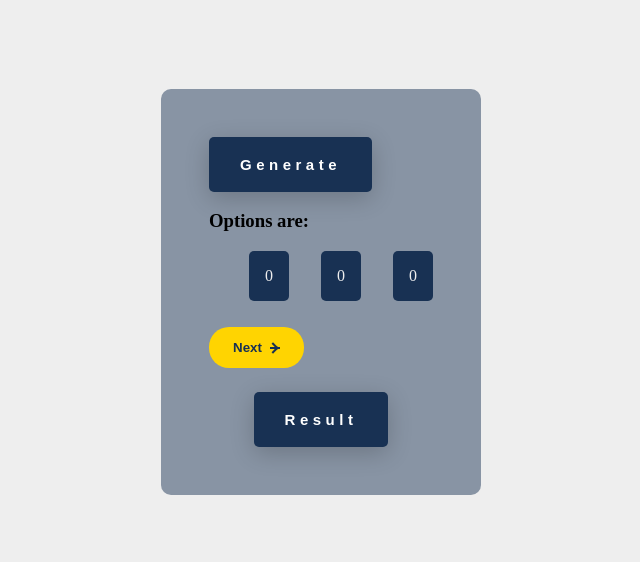
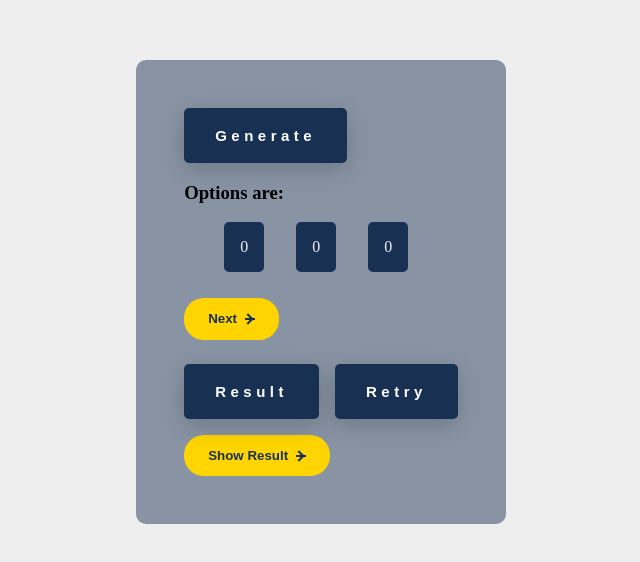
Before and after one commit to aliraza-devv/final-randomquiz, a React (Create React App) app: page /startgame/game in a window 1280 px wide. Shown: the part 108-670 px from the top of the page, without its empty margins (319-959 px from the left). Built offline with nearby package versions, Linux system fonts and the light colour scheme; the HTML template or start-up script is replaced by a standard one.

Commit message:
get data

```diff
--- a/src/App.css
+++ b/src/App.css
@@ -45,6 +45,17 @@ body {
   background-color: #1831537a;
   padding: 3rem;
   border-radius: 10px;
+}
+
+.d-flex {
+  display: flex;
+  justify-content: center;
+  align-items: center;
+  gap: 1rem;
+}
+
+.marg {
+  margin-top: 1rem;
 }
 
 .score{
@@ -119,6 +130,16 @@ body {
   border-radius: 5px;
   color: var(--color-light-grey);
   cursor: pointer;
+}
+
+.list-result{
+  list-style: none;
+  word-spacing: 8rem;
+}
+
+.bold {
+  font-size: 1rem;
+  font-weight: 700;
 }
 
 /* Btn Primary */
--- a/src/App.js
+++ b/src/App.js
@@ -7,6 +7,7 @@ import Signup from './components/Signup';
 // import { auth } from './firbase';
 import StartGame from './components/StartGame';
 import Game from './components/Game';
+import Result from './components/Result';
 
 function App() {
 
@@ -19,6 +20,7 @@ function App() {
           <Route path="/" element={<MainPage />} />
           <Route path="/startgame" element={<StartGame />} />
           <Route path="/startgame/game" element={<Game />} />
+          <Route path="/startgame/game/result" element={<Result />} />
         </Routes>
       </Router>
     </div>
--- a/src/components/Game.jsx
+++ b/src/components/Game.jsx
@@ -1,35 +1,50 @@
 import React, { useState } from "react";
-// import { db } from "../firbase";
-import { useNavigate } from "react-router-dom";
-import { getDatabase, ref, set } from "firebase/database";
+import { getDatabase, ref, set, child, get } from "firebase/database";
 
 const Game = () => {
-  const navigate = useNavigate()
   const [num, setNum] = useState(0);
   const [score, setScore] = useState(0);
   const [isShown, setIsShown] = useState(false);
-  const [result, setResult] = useState([{
+  const [isShow, setIsShow] = useState(false);
+  const [result, setResult] = useState([
+    {
       check: "",
       answer: "",
-  }]);
-
-  // const handleUpload = () => {
-  //   db.ref('result/' + result.id).set({
-  //     result: result
-  //   })
-  // }
+    },
+  ]);
 
   const writeResultData = () => {
     const db = getDatabase();
-    set(ref(db, 'result/' + result.id), {
-      result: result
+    set(ref(db, "result/" + result.id), {
+      result: result,
     });
-    navigate('/')
+  };
+
+  const getData = () => {
+    const dbRef = ref(getDatabase());
+    get(child(dbRef, `result/${result.id}`))
+      .then((snapshot) => {
+        if (snapshot.exists()) {
+          console.log(snapshot.val());
+        } else {
+          console.log("No data available");
         }
+      })
+      .catch((error) => {
+        console.error(error);
+      });
+  };
+
+  const displayData = () => {
+    setIsShow((current) => !current);
+  };
+
+  const handleRetry = () => {
+    setNum(0);
+  };
 
   const handleShow = () => {
     setIsShown((current) => !current);
-    console.log(result)
   };
 
   function randomNumberInRange(min, max) {
@@ -42,17 +57,23 @@ const Game = () => {
 
   const handleScore = () => {
     setScore(score + 1);
-    setResult([...result, {
+    setResult([
+      ...result,
+      {
         check: "Right",
         answer: num,
-    }]);
+      },
+    ]);
   };
 
   const handleWrongScore = () => {
-    setResult([...result, {
+    setResult([
+      ...result,
+      {
         check: "Wrong",
         answer: num,
-    }]);
+      },
+    ]);
   };
 
   return (
@@ -68,13 +89,13 @@ const Game = () => {
             <h3>Options are:</h3>
             <ul className="lists">
               <li onClick={handleWrongScore} className="list">
-            {num*1.7.toFixed()}
+                {num * (1.7).toFixed()}
               </li>
               <li onClick={handleScore} className="list">
                 {num}
               </li>
               <li onClick={handleWrongScore} className="list">
-            {num*1.6.toFixed()}
+                {num * (1.6).toFixed()}
               </li>
             </ul>
             <div className="next-container">
@@ -88,17 +109,18 @@ const Game = () => {
           </div>
           <div className="inner-container">
             <div className="inner-container__box">
+              <div className="d-flex">
                 <button onClick={handleShow} className="btn-secondary">
                   <span className="btn-secondary__span">Result</span>
                 </button>
+                <button onClick={handleRetry} className="btn-secondary">
+                  <span className="btn-secondary__span">Retry</span>
+                </button>
+              </div>
               {isShown && (
                 <div>
                   <h2>{score} answers are correct</h2>
-                {/* <ul>
-                  {result.map((res) => (
-                    <li key={res.id}>{res.check}:  {res.answer}</li>
-                  ))}
-                </ul> */}
+                  <div className="d-flex">
                     <div>
                       <button onClick={writeResultData} className="btn-primary">
                         Upload to Firebase
@@ -108,7 +130,26 @@ const Game = () => {
                       </button>
                     </div>
                   </div>
+                </div>
               )}
+              <div className="marg">
+                <button onClick={displayData} className="btn-primary">
+                  Show Result
+                  <span className="arrow-wrapper">
+                    <span className="arrow"></span>
+                  </span>
+                </button>
+                {isShow && (
+                  <ul className="">
+                    <li className="list-result bold">R/W Answer</li>
+                    {result.map((res) => (
+                      <li className="list-result" key={res.id}>
+                        {res.check} {res.answer}
+                      </li>
+                    ))}
+                  </ul>
+                )}
+              </div>
             </div>
           </div>
         </div>
--- /dev/null
+++ b/src/components/Result.jsx
@@ -0,0 +1,16 @@
+import React from "react";
+
+const Result = () => {
+  return (
+    <div className="container">
+      <button className="btn-primary">
+        Show Data
+        <span className="arrow-wrapper">
+          <span className="arrow"></span>
+        </span>
+      </button>
+    </div>
+  );
+};
+
+export default Result;
```
Lines whose indentation alone changed are shown as unchanged.
